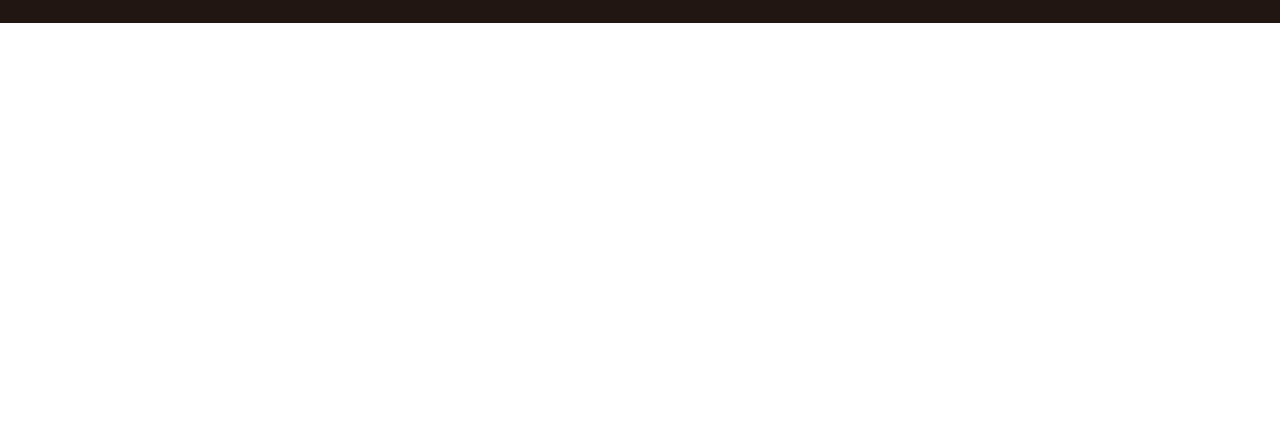
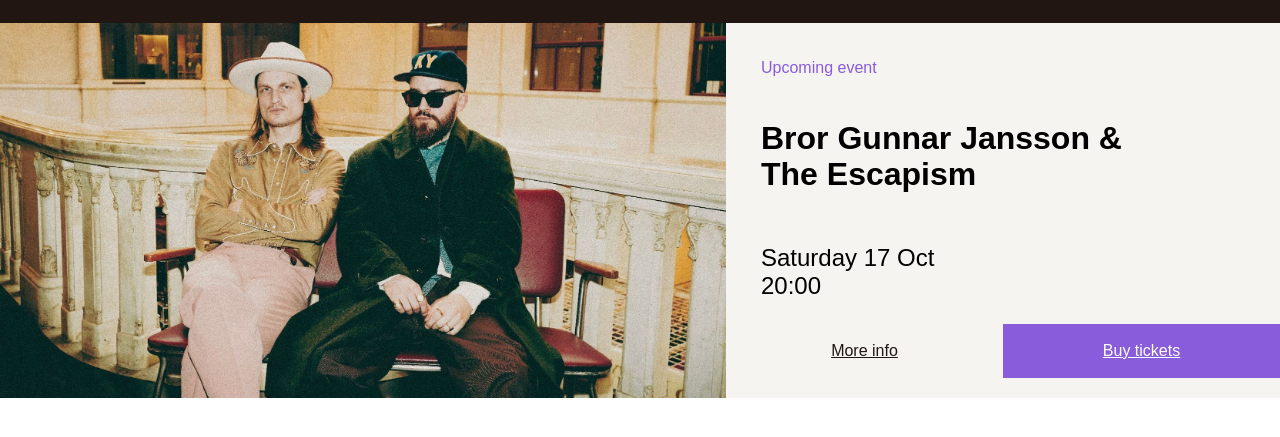
Before and after one commit to EmilGronlund/skiss-till-webbsida, a plain HTML site: page index.html in a window 1280 px wide. Shown: the part 127-564 px from the top of the page. Drawn offline with Linux system fonts and the light colour scheme; a web font is replaced by a local one.

Commit message:
Skiss till webbsida

```diff
--- a/index.html
+++ b/index.html
@@ -19,5 +19,21 @@
             </ul>
         </nav>
     </header>
+
+    <section class="hero">
+        <img src="BrorGunnarJansson.jpg" alt="Bror Gunnar Jansson">
+        <div class="hero-info">
+            <p class="upcoming">Upcoming event</p>
+
+            <h1>Bror Gunnar Jansson &<br>The Escapism</h1>
+
+            <p class="date">Saturday 17 Oct<br>20:00</p>
+
+            <div class="hero-buttons">
+                <a class="more-info" href="#">More info</a>
+                <a class="buy-tickets" href="#">Buy tickets</a>
+            </div>
+        </div>
+    </section>
 </body>
 </html>
--- a/style.css
+++ b/style.css
@@ -33,3 +33,59 @@
     width: 290px;
     height: auto;
 }
+
+.hero {
+    display: flex;
+    height: 375px;
+}
+
+.hero img {
+    width: 60%;
+    height: 375px;
+    object-fit: cover;
+}
+
+.hero-info {
+    width: 40%;
+    background-color: #f5f4f0;
+    padding: 20px 35px;
+
+    display: flex;
+    flex-direction: column;
+}
+
+.upcoming {
+    color: #895cdc;
+}
+
+.hero h1 {
+    font-size: 32px;
+    line-height: 1.15;
+}
+
+.date {
+    font-size: 24px;
+}
+
+.hero-buttons {
+    display: flex;
+    margin-top: auto;
+    margin-left: -35px;
+    margin-right: -35px;
+}
+
+.hero-buttons a {
+    width: 50%;
+    padding: 18px;
+    text-align: center;
+    color: #211612;
+}
+
+.more-info {
+    background-color: #f5f4f0;
+}
+
+.buy-tickets {
+    background-color: #895cdc;
+    color: white !important;
+}
```
